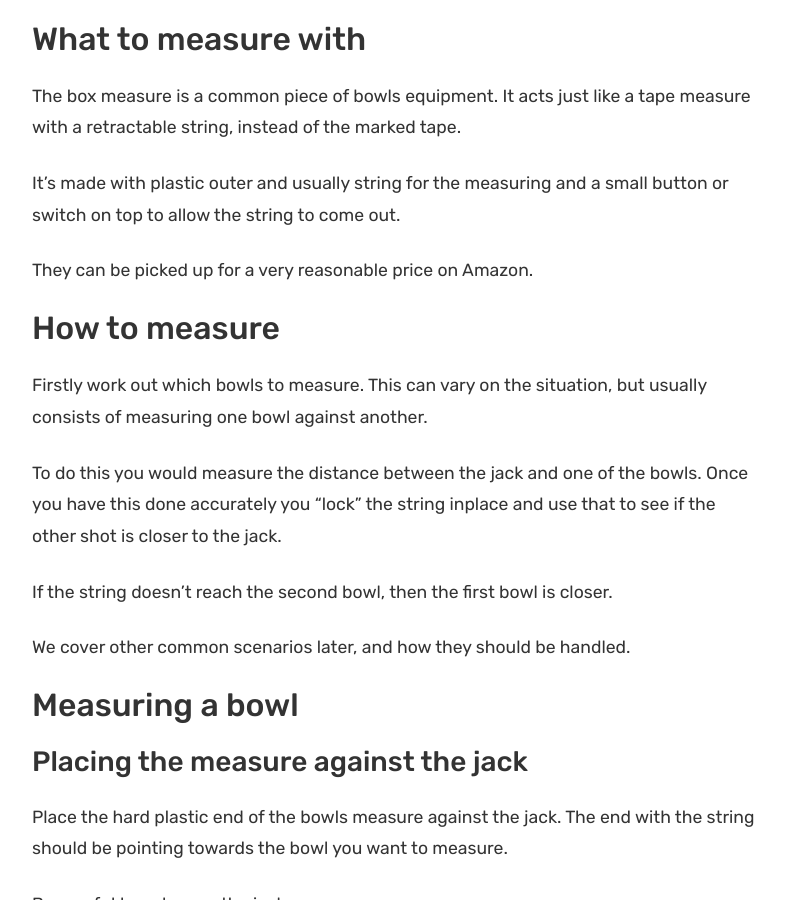
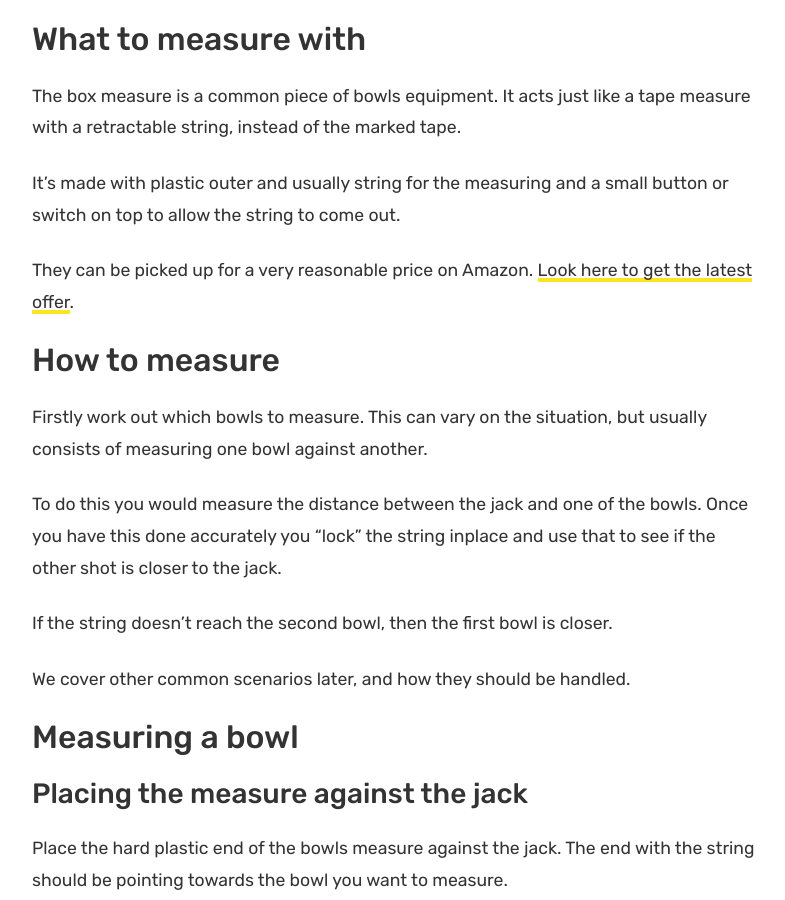
Before and after one commit to krussll/etsysimplicity, a Jekyll site: the page built from _posts/2019-07-07-lawn-bowls-how-to-measure.md, in a window 1280 px wide and 900 px high, scrolled down 1264 px. Shown: the whole window, without its empty margins (53-838 px from the left). Built offline with Jekyll 4.4.1, drawn with Linux system fonts in a browser that asks for light colours; nearby versions of some CDN libraries.

Commit message:
Update 2019-07-07-lawn-bowls-how-to-measure.md

```diff
--- a/_posts/2019-07-07-lawn-bowls-how-to-measure.md
+++ b/_posts/2019-07-07-lawn-bowls-how-to-measure.md
@@ -26,7 +26,7 @@ The box measure is a common piece of bowls equipment. It acts just like a tape m
 
 It's made with plastic outer and usually string for the measuring and a small button or switch on top to allow the string to come out.
 
-They can be picked up for a very reasonable price on Amazon.
+They can be picked up for a very reasonable price on Amazon. <a href="https://www.amazon.co.uk/gp/product/B0056LQHZU/ref=as_li_tl?ie=UTF8&camp=1634&creative=6738&creativeASIN=B0056LQHZU&linkCode=as2&tag=jackhighbowls-21&linkId=4706e0a014c6aee58e9a03e2189c8578" target="_blank">Look here to get the latest offer</a>.
 
 ## How to measure
 
```
